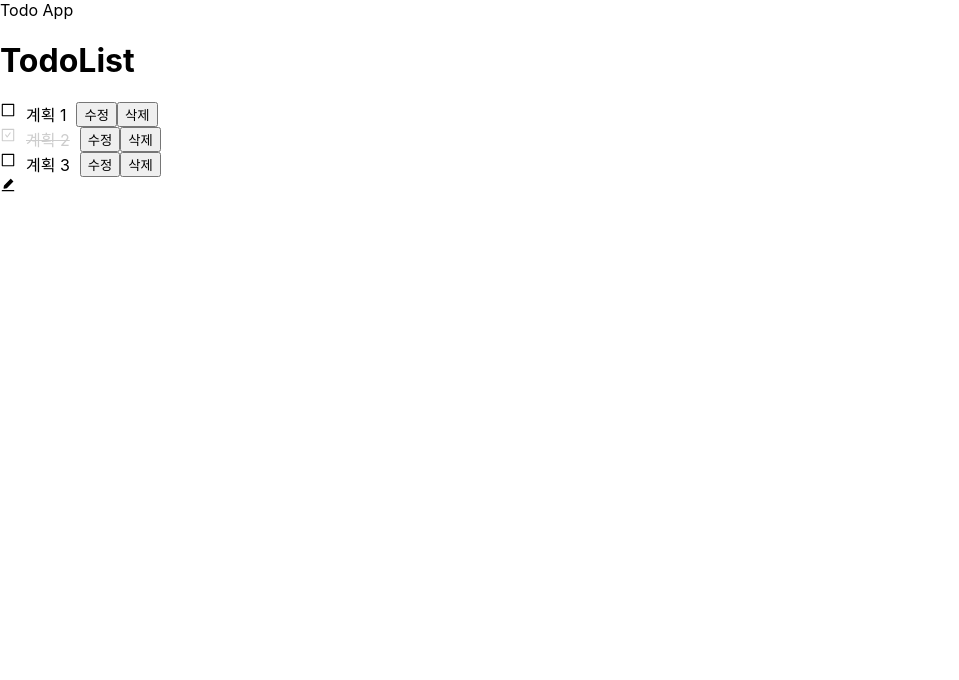
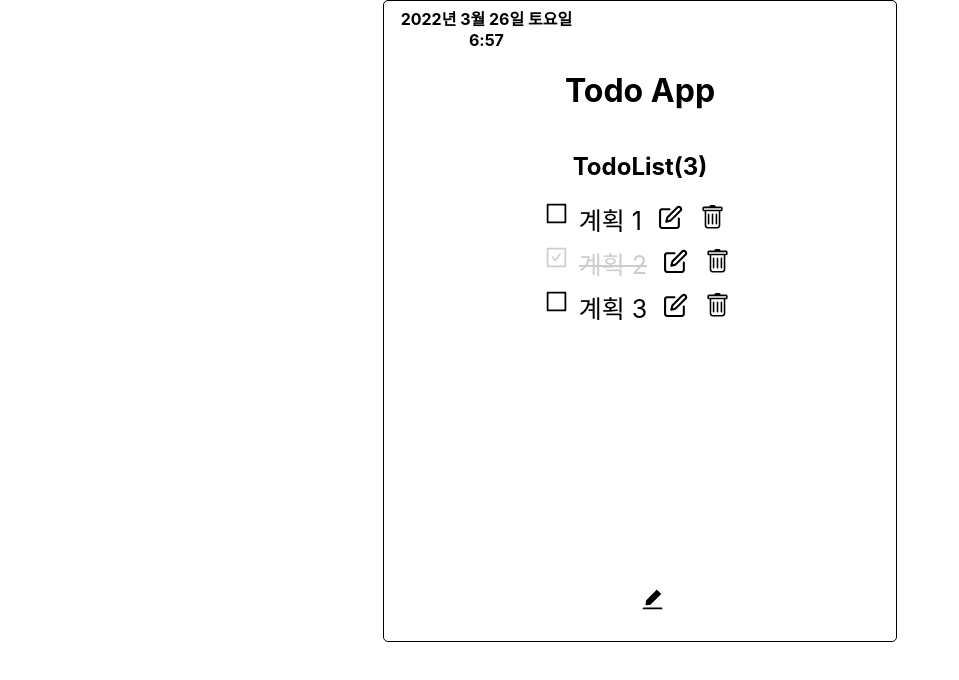
Before and after one commit to wkdms3509/myTodoApp, a React (Create React App) app: page / in a window 1280 px wide. Shown: the top 680 px of the page, without its empty margins (0-959 px from the left). Built offline with nearby package versions, Linux system fonts and the light colour scheme.

Commit message:
edit TodoInsert.css

```diff
--- a/src/App.css
+++ b/src/App.css
@@ -1,38 +1,5 @@
-.App {
-  text-align: center;
+.addItemBtn {
+  position: fixed;
+  bottom: 23vh;
+  left: 50vw;
 }
-
-.App-logo {
-  height: 40vmin;
-  pointer-events: none;
-}
-
-@media (prefers-reduced-motion: no-preference) {
-  .App-logo {
-    animation: App-logo-spin infinite 20s linear;
-  }
-}
-
-.App-header {
-  background-color: #282c34;
-  min-height: 100vh;
-  display: flex;
-  flex-direction: column;
-  align-items: center;
-  justify-content: center;
-  font-size: calc(10px + 2vmin);
-  color: white;
-}
-
-.App-link {
-  color: #61dafb;
-}
-
-@keyframes App-logo-spin {
-  from {
-    transform: rotate(0deg);
-  }
-  to {
-    transform: rotate(360deg);
-  }
-}
--- a/src/App.js
+++ b/src/App.js
@@ -28,7 +28,6 @@ function App() {
 
   const onInsertToggle = () => {
     setToggle(!toggle);
-    console.log(toggle);
   }
 
   const insertTodo = (value) => {
@@ -49,14 +48,31 @@ function App() {
   const onClickCheckedBtn = (id) => {
     setTodos(todos.map(todo => todo.id === id ? {...todo, checked: !todo.checked} : todo))
   }
-console.log('test');
+
+  const Today = () => {
+    const week = ['일요일', '월요일', '화요일', '수요일', '목요일', '금요일', '토요일'];
+    let now = new Date();
+    let todayYear = now.getFullYear();
+    let todayMonth = now.getMonth() + 1;
+    let todayDate = now.getDate();
+    let dayOfWeek = week[now.getDay()];
+    let hours = now.getHours();
+    let minutes = now.getMinutes();
+    // const time = `${todayYear}년 ${todayMonth}월 ${todayDate}일 ${dayOfWeek} ${hours}:${minutes}`;
+
+    return (
+      `${todayYear}년 ${todayMonth}월 ${todayDate}일 ${dayOfWeek} ${hours}:${minutes}`
+    )
+  }
 
   return (
-    <Home>
-      <TodoList todos={todos} onDelete={onDelete} onClickCheckedBtn={onClickCheckedBtn} />
-      <div><AiFillEdit onClick={() => onInsertToggle()} /></div>
-      {toggle && <TodoInsert onInsertToggle={onInsertToggle} insertTodo={insertTodo} />}
-    </Home>
+    <>
+      <Home className="Home" Today={Today}>
+        {toggle && <TodoInsert onInsertToggle={onInsertToggle} insertTodo={insertTodo} />}
+        <TodoList todos={todos} onDelete={onDelete} onClickCheckedBtn={onClickCheckedBtn} />
+        <div className="addItemBtn"><AiFillEdit size="25px" onClick={() => onInsertToggle()} /></div>
+      </Home>
+    </>
   );
 }
 
--- /dev/null
+++ b/src/components/Home.css
@@ -0,0 +1,14 @@
+.Container {
+    width: 40vw;
+    height: 80vh;
+    margin: 0 auto;
+    border: 1px solid #000;
+    border-radius: 5px;
+    text-align: center;
+}
+
+.today {
+    width: 16vw;
+    font-weight: bold;
+    padding-top: 5px;
+  }
--- a/src/components/Home.jsx
+++ b/src/components/Home.jsx
@@ -1,8 +1,11 @@
-const Home = ({children}) => {
+import './Home.css';
+
+const Home = ({children, Today}) => {
     return (
-        <div>
-             <div>Todo App</div>
-             <div>{children}</div>
+        <div className="Container">
+            <div className="today">{Today()}</div>
+            <h1>Todo App</h1>
+            <div>{children}</div>
         </div>
     )
 }
--- /dev/null
+++ b/src/components/TodoInsert.css
@@ -0,0 +1,8 @@
+.insertForm input {
+    width: 20vw;
+    height: 25px;
+    background-color: white;
+    border: none;
+    outline: none;
+    border-bottom: 2px solid #000;
+}
--- a/src/components/TodoInsert.jsx
+++ b/src/components/TodoInsert.jsx
@@ -1,4 +1,6 @@
-import { useState } from "react";
+import { useEffect, useState } from "react";
+import './TodoInsert.css';
+import {BsPlusLg} from 'react-icons/bs';
 
 const TodoInsert = ({onInsertToggle, insertTodo}) => {
     const [text, setText] = useState('');
@@ -14,10 +16,14 @@ const TodoInsert = ({onInsertToggle, insertTodo}) => {
         setText(e.target.value);
     }
 
+    useEffect(() => {
+
+    })
+
     return (
-        <form onSubmit={onSubmit}>
+        <form onSubmit={onSubmit} className="insertForm">
             <input value={text} onChange={onChange} />
-            <button type='submit'>추가</button>
+            <button className="button" type='submit'><BsPlusLg size="20px" /></button>
         </form>
     );
 }
--- a/src/components/TodoItem.css
+++ b/src/components/TodoItem.css
@@ -1,5 +1,6 @@
 .TodoItem {
     display: flex;
+    margin-bottom: 8px;
 }
 
 .TodoItem .contents {
@@ -9,9 +10,20 @@
 
 .TodoItem .text {
     margin-left: 10px;
+    font-size: 25px;
 }
 
 .TodoItem .contents.checked {
     color: #cdcdcd;
     text-decoration: line-through;
 }
+
+.TodoItem .edit {
+    margin-right: 5px;
+}
+
+button {
+    background-color: white;
+    outline: none;
+    border: none;
+}
--- a/src/components/TodoItem.jsx
+++ b/src/components/TodoItem.jsx
@@ -1,4 +1,6 @@
 import { AiOutlineCheckSquare, AiOutlineBorder } from 'react-icons/ai';
+import { BsBookmarkCheckFill, BsTrash } from 'react-icons/bs';
+import { FiEdit } from 'react-icons/fi';
 import './TodoItem.css';
 
 const TodoItem = ({todo, onDelete, onClickCheckedBtn}) => {
@@ -7,11 +9,12 @@ const TodoItem = ({todo, onDelete, onClickCheckedBtn}) => {
     return (
         <div className="TodoItem">
             <div className={`contents ${checked ? 'checked' : ''}`}>
-                {checked ? <AiOutlineCheckSquare onClick={() => onClickCheckedBtn(id)} /> : <AiOutlineBorder onClick={() => onClickCheckedBtn(id)} />}
+                {checked ? <AiOutlineCheckSquare size="25px" onClick={() => onClickCheckedBtn(id)} /> : <AiOutlineBorder size="25px" onClick={() => onClickCheckedBtn(id)} />}
                 <div className="text">{text}</div>
             </div>
-            <button>수정</button>
-            <button onClick={() => onDelete(id)}>삭제</button>
+            <button className="edit"><FiEdit size="25px" /></button>
+            <button onClick={() => onDelete(id)}><BsTrash size="25px" /></button>
+            {/* <button><BsBookmarkCheckFill size="25px" /></button> */}
         </div>
     );
 }
--- /dev/null
+++ b/src/components/TodoList.css
@@ -0,0 +1,13 @@
+.TodoList {
+    width: 40vw;
+    display: flex;
+    flex-direction: column;
+    justify-content: center;
+    align-items: center;
+}
+
+/* .TodoList .TodoList__item {
+    width: 15vw;
+    margin-bottom: 5px;
+    text-align: center;
+} */
--- a/src/components/TodoList.jsx
+++ b/src/components/TodoList.jsx
@@ -1,11 +1,12 @@
 import TodoItem from './TodoItem';
+import './TodoList.css';
 
 const TodoList = ({todos, onDelete, onClickCheckedBtn}) => {
     return (
-        <>
-            <h1>TodoList</h1>
-            <div>{todos.map((todo, index) => <TodoItem key={index} todo={todo} onDelete={onDelete} onClickCheckedBtn={onClickCheckedBtn} />)}</div>
-        </>
+        <div className="TodoList">
+            <h2>TodoList({todos.length})</h2>
+            <div className="TodoList__item">{todos.map((todo, index) => <TodoItem key={index} todo={todo} onDelete={onDelete} onClickCheckedBtn={onClickCheckedBtn} />)}</div>
+        </div>
 
     );
 }
```
